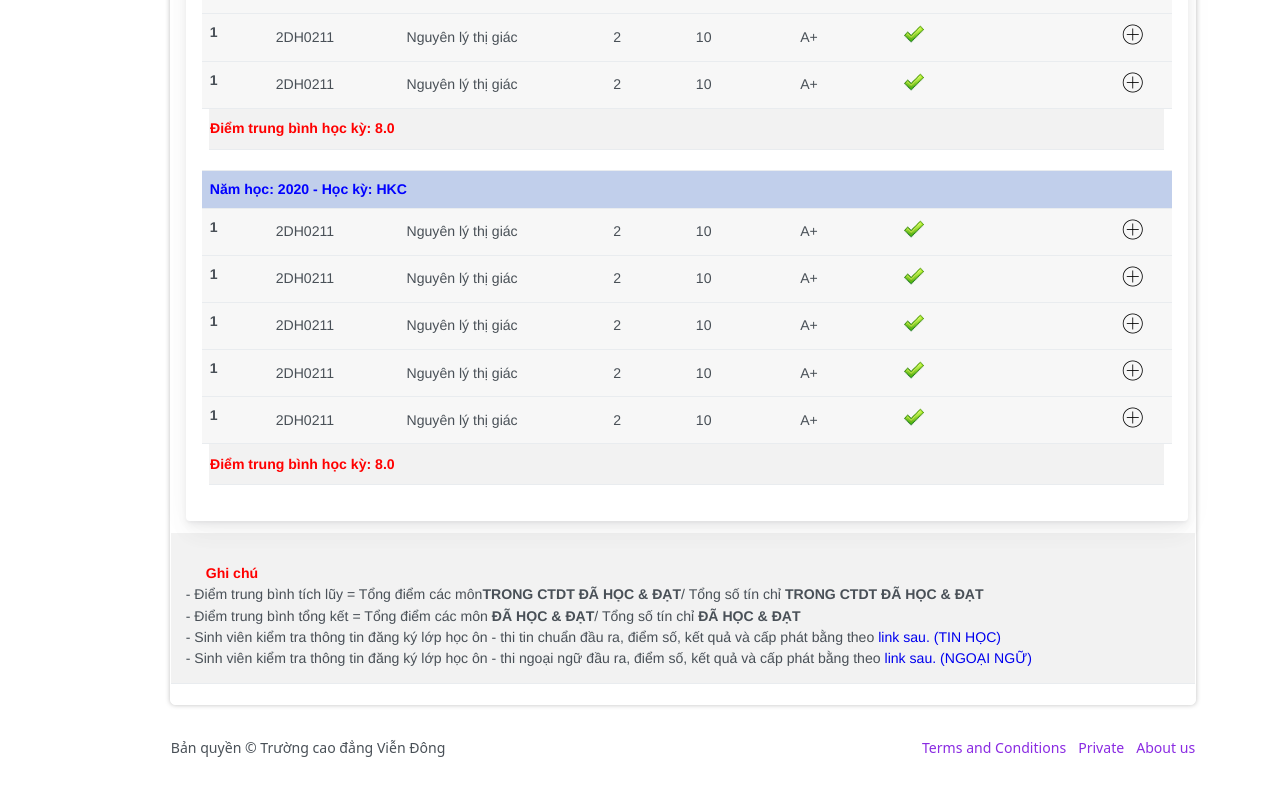
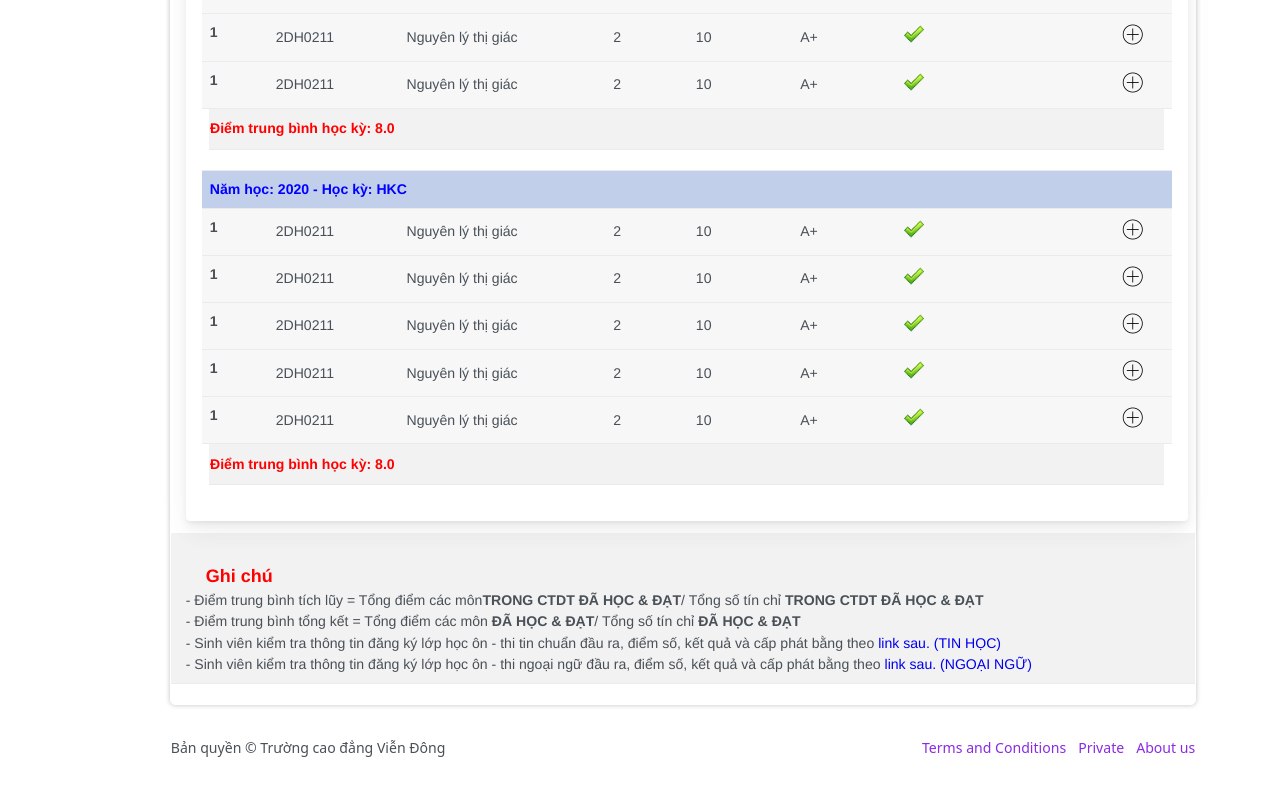
Before and after one commit to Frontend-2022/frontend-week3, a React (Create React App) app: page /transcript in a window 1280 px wide. Shown: the part 3501-4291 px from the top of the page. Built offline with nearby package versions, Linux system fonts and the light colour scheme.

Commit message:
Update footerTrans.js

```diff
--- a/src/components/transcript/footerTrans.js
+++ b/src/components/transcript/footerTrans.js
@@ -10,7 +10,7 @@ function FooterTranscript()
     return(
 
     <div className="abc">
-        <div style={{paddingTop:"30px",paddingLeft:"20px",width:"80%",color:"red",fontWeight:"bold"}}>Ghi chú</div>
+        <div style={{paddingTop:"30px",paddingLeft:"20px",width:"80%",color:"red",fontWeight:"bold",fontSize:"18px"}}>Ghi chú</div>
         <div> - Điểm trung bình tích lũy = Tổng điểm các môn
         <b>TRONG CTDT ĐÃ HỌC & ĐẠT</b>/ Tổng số tín chỉ <b>TRONG CTDT ĐÃ HỌC & ĐẠT</b>
        <br></br> - Điểm trung bình tổng kết = Tổng điểm các môn <b>ĐÃ HỌC & ĐẠT</b>/ Tổng số tín chỉ <b>ĐÃ HỌC & ĐẠT</b>
```
